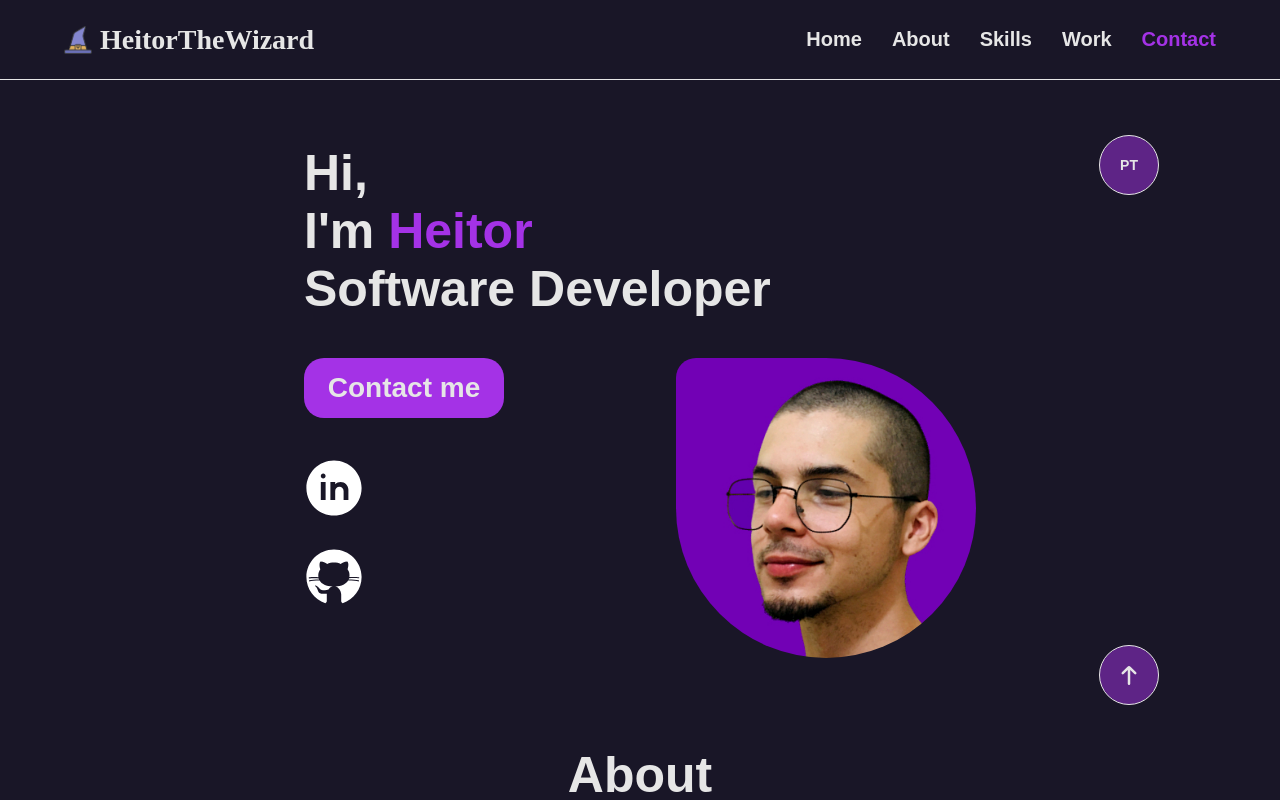
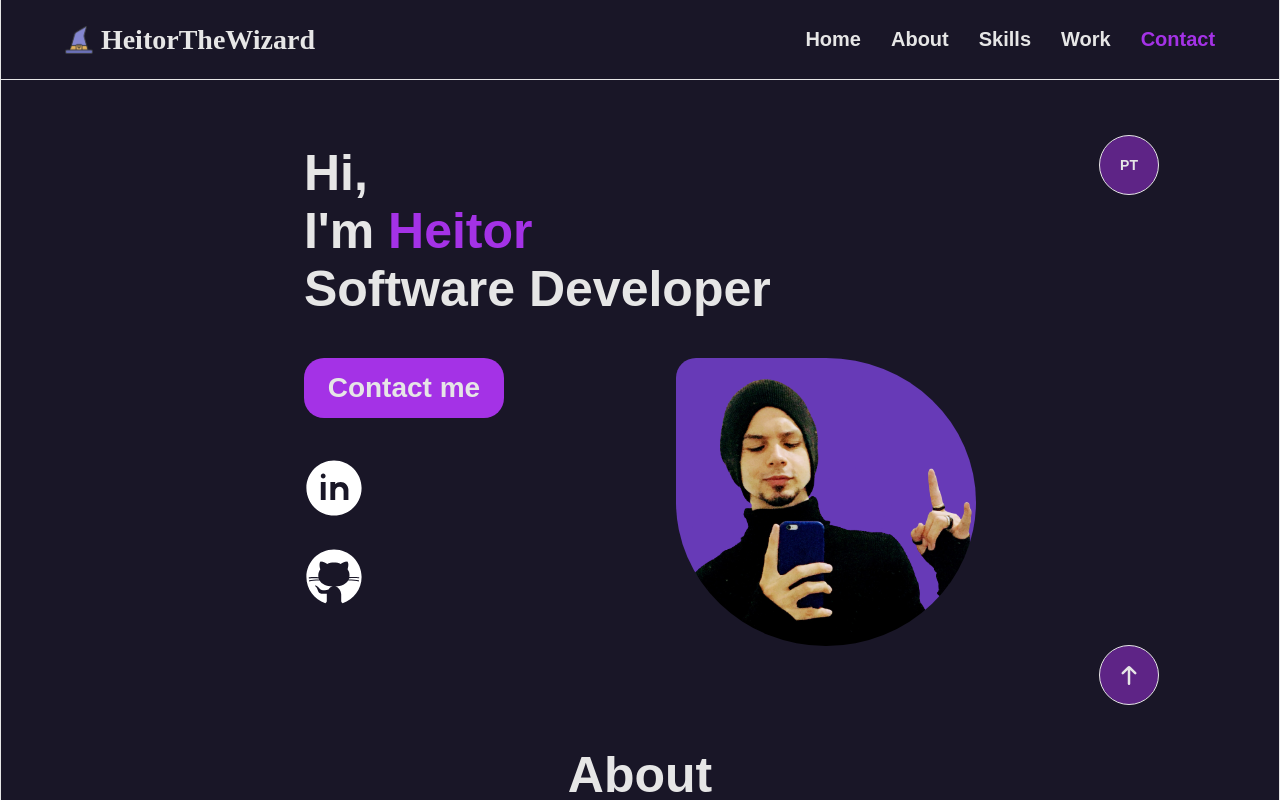
Before and after one commit to heitorthewizard/portfolio, a plain HTML site: page index.html in a window 1280 px wide. Drawn offline with Linux system fonts and the light colour scheme; no server answers.

Commit message:
updating data

```diff
--- a/assets/javascript/main.js
+++ b/assets/javascript/main.js
@@ -111,18 +111,28 @@ async function main() {
       image: "css3.svg",
     },
     {
+      name: "Tailwind CSS",
+      percentage: "80%",
+      image: "tailwindcss.svg",
+    },
+    {
       name: "JavaScript",
       percentage: "85%",
       image: "javascript.svg",
     },
     {
+      name: "TypeScript",
+      percentage: "70%",
+      image: "typescript.svg",
+    },
+    {
       name: "Node JS",
-      percentage: "70%",
+      percentage: "75%",
       image: "nodejs.svg",
     },
     {
       name: "React JS",
-      percentage: "20%",
+      percentage: "60%",
       image: "react.svg",
     },
     {
@@ -132,12 +142,12 @@ async function main() {
     },
     {
       name: "MySQL",
-      percentage: "20%",
+      percentage: "10%",
       image: "mysql.svg",
     },
     {
       name: "MongoDB",
-      percentage: "20%",
+      percentage: "65%",
       image: "mongodb.svg",
     },
   ];
@@ -169,7 +179,7 @@ async function main() {
   // displaying certifications
   const certifications = [
     {
-      name:'Scientific Computing With Python',
+      name: 'Scientific Computing With Python',
       organization: 'FreeCodeCamp',
       hours: '300h',
       image: 'scientific-computing-with-python.png',
@@ -577,7 +587,7 @@ async function main() {
 
               <img
                 id="profile_photo"
-                src="./assets/images/heitor.jpg"
+                src="./assets/images/heitor.png"
                 alt="profile photo"
               />
             </div>
--- a/assets/styles/style.css
+++ b/assets/styles/style.css
@@ -13,7 +13,7 @@ body {
   overflow: hidden;
   font-family: sans-serif;
   font-weight: bold;
-  background-color: rgb(32, 32, 42);
+  background-color: rgb(25, 22, 39);
 }
 
 ::-webkit-scrollbar {
@@ -627,6 +627,11 @@ footer {
 
 /* ###### DESKTOP ###### */
 @media only screen and (min-width: 900px) {
+  #app {
+    border-left: solid 1px rgb(230, 230, 230);
+    border-right: solid 1px rgb(230, 230, 230);
+  }
+
   #page_progress_bar {
     background-color: rgb(164, 50, 230);
   }
@@ -799,6 +804,7 @@ footer {
     right: 0;
     top: -100px;
   }
+
   /* about section */
 
   #about {
--- a/index.html
+++ b/index.html
@@ -1,19 +1,17 @@
 <!DOCTYPE html>
 <html lang="en">
+
 <head>
   <meta charset="UTF-8" />
   <meta http-equiv="X-UA-Compatible" content="IE=edge" />
   <meta name="viewport" content="width=device-width, initial-scale=1.0" />
-    <link
-      rel="shortcut icon"
-      href="./assets/images/favicon.png"
-      type="image/x-icon"
-    />
+  <link rel="shortcut icon" href="./assets/images/favicon.png" type="image/x-icon" />
   <title>HeitorTheWizard</title>
 
   <link rel="stylesheet" href="./assets/styles/style.css" />
   <script defer src="./assets/javascript/main.js"></script>
 </head>
+
 <body>
   <div id="app">
     <div id="page_progress_bar"></div>
@@ -87,10 +85,7 @@
 
           <div class="data_container">
             <div class="social_medias">
-                <a
-                  href="https://www.linkedin.com/in/heitorthewizard/"
-                  target="_blank"
-                >
+              <a href="https://www.linkedin.com/in/heitorthewizard/" target="_blank">
                 <img src="./assets/images/linkedin.svg" alt="linkedin icon" />
               </a>
 
@@ -99,11 +94,7 @@
               </a>
             </div>
 
-              <img
-                id="profile_photo"
-                src="./assets/images/heitor.jpg"
-                alt="profile photo"
-              />
+            <img id="profile_photo" src="./assets/images/heitor.png" alt="profile photo" />
           </div>
         </div>
       </header>
@@ -251,4 +242,5 @@
     </footer>
   </div>
 </body>
+
 </html>
```
Also changed, not shown: assets/images/heitor.jpg (deleted), assets/images/heitor.png (added), assets/images/tailwindcss.svg (added), assets/images/typescript.svg (added). Lines whose indentation alone changed are shown as unchanged.
